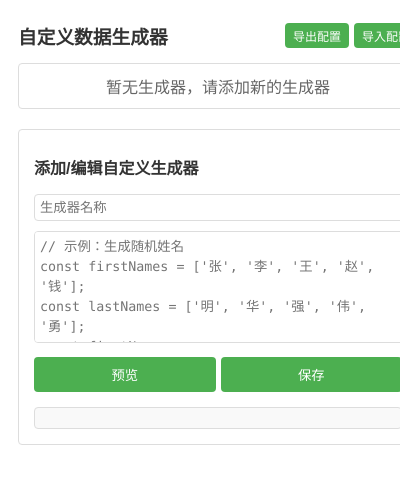
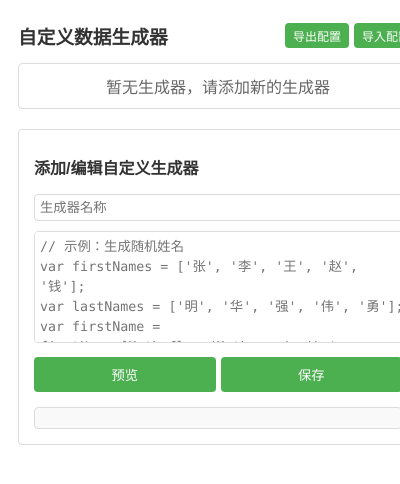
Before and after one commit to hanfeng21050/easy_form, a browser extension: page popup.html in a window 400 px wide. Shown: the top 484 px of the page. Drawn offline with Linux system fonts and the light colour scheme.

Commit message:
fix: 问题修复

```diff
--- a/popup.html
+++ b/popup.html
@@ -97,10 +97,10 @@
     <h4>添加/编辑自定义生成器</h4>
     <input type="text" id="generatorName" placeholder="生成器名称" style="width: 100%; margin: 5px 0; padding: 5px; border: 1px solid #ddd; border-radius: 4px;">
     <textarea id="generatorCode" class="code-editor" placeholder="// 示例：生成随机姓名
-const firstNames = ['张', '李', '王', '赵', '钱'];
-const lastNames = ['明', '华', '强', '伟', '勇'];
-const firstName = firstNames[Math.floor(Math.random() * firstNames.length)];
-const lastName = lastNames[Math.floor(Math.random() * lastNames.length)];
+var firstNames = ['张', '李', '王', '赵', '钱'];
+var lastNames = ['明', '华', '强', '伟', '勇'];
+var firstName = firstNames[Math.floor(Math.random() * firstNames.length)];
+var lastName = lastNames[Math.floor(Math.random() * lastNames.length)];
 return firstName + lastName;  // 只能返回字符串或数字"></textarea>
     <div class="button-group">
       <button id="testGenerator">预览</button>
--- a/popup.js
+++ b/popup.js
@@ -27,18 +27,6 @@ document.addEventListener('DOMContentLoaded', function() {
       const code = generatorCode.value;
       if (!code.trim()) {
         showToast('请输入生成器代码', 'error');
-        return;
-      }
-
-      // 检查代码是否包含 function 关键字
-      if (/function\s*\(/.test(code)) {
-        showToast('代码中不需要写 function 定义，直接写方法体即可', 'error');
-        return;
-      }
-
-      // 检查代码是否有 return 语句
-      if (!code.includes('return')) {
-        showToast('代码必须包含 return 语句', 'error');
         return;
       }
 
```
Also changed, not shown: README.md.
